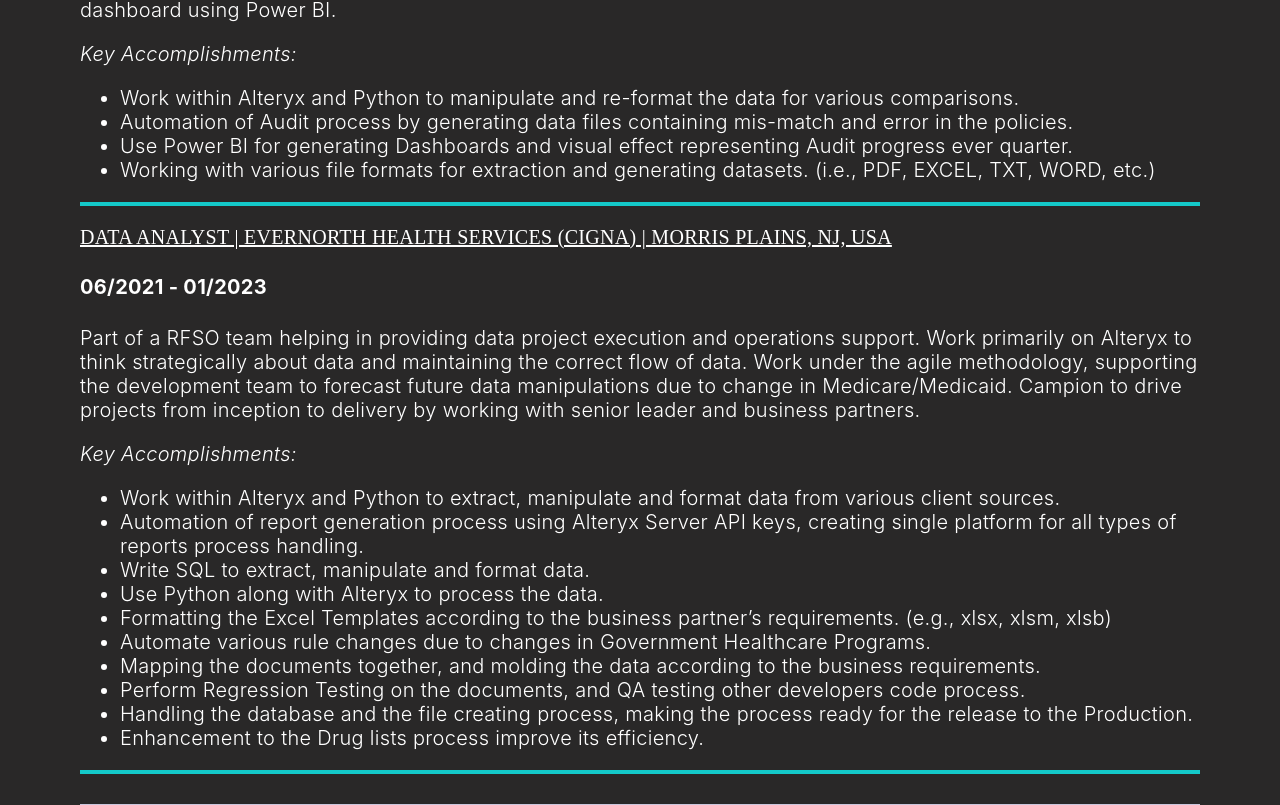
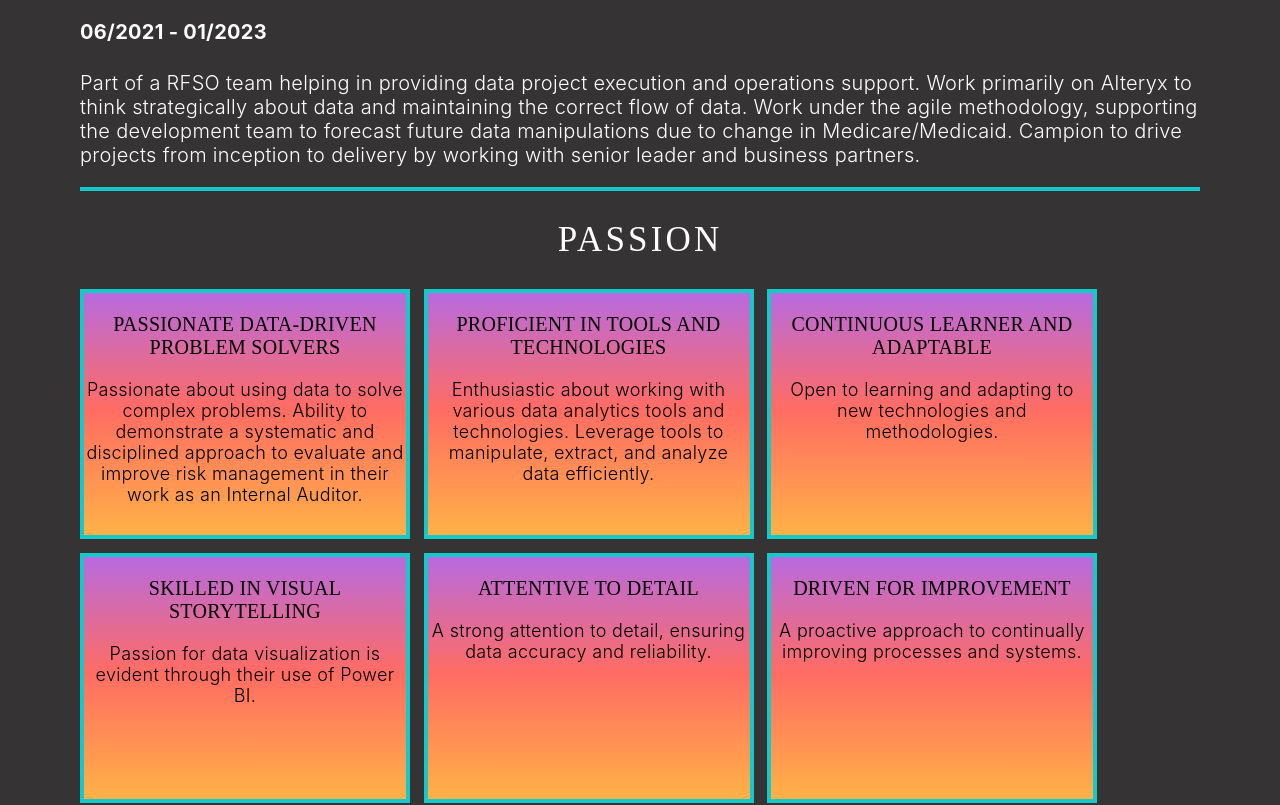
Before and after one commit to ravipatel0113/IS601-Individual-Project, a Next.js app: page /posts/about-me in a window 1280 px wide. Shown: the part 1160-1965 px from the top of the page. Built offline with nearby package versions, Linux system fonts and the light colour scheme.

Commit message:
Update Passion Section

```diff
--- a/pages/index.js
+++ b/pages/index.js
@@ -39,6 +39,8 @@
                 <Image
                   class= {mainStyles.heroimage}
                   src= "/images/profile.jpg"
+                  alt="Profile Picture"
+                  priority='True'
                   width= {394}
                   height= {394}/>
           </div>
--- a/pages/posts/about-me.js
+++ b/pages/posts/about-me.js
@@ -30,7 +30,7 @@
 
     </Head>
     <main>
-      <h1 className= {aboutStyle.h1_about}>About Me</h1>
+      {/* <h1 className= {aboutStyle.h1_about}>About Me</h1> */}
       <section>
             <h2 className= {aboutStyle.h2}>Skills</h2>
             <div className= {aboutStyle.skills}>
@@ -60,16 +60,11 @@
                   <div className= {aboutStyle.desc}>
                         <h4> 03/2023 - Present </h4>
 
-                        <p> Part of an Internal Audit to bring a systematic, disciplined approach to evaluate and improve the effectiveness of risk management. Work primarily on Alteryx for understanding the dataset supporting the auditors review the policies and rules efficiently. Work with the independent team reporting directly to the board of committee. Act as a third line of defense. Further reviewing the dataset quarterly and projecting the result in the form of visualization, creating dashboard using Power BI. </p>
-
-                        <i> Key Accomplishments: </i>
-
-                        <ul>
-                        <li> Work within Alteryx and Python to manipulate and re-format the data for various comparisons. </li>
-                        <li> Automation of Audit process by generating data files containing mis-match and error in the policies. </li>
-                        <li> Use Power BI for generating Dashboards and visual effect representing Audit progress ever quarter. </li>
-                        <li> Working with various file formats for extraction and generating datasets. (i.e., PDF, EXCEL, TXT, WORD, etc.) </li>
-                        </ul>
+                        <p> Part of an Internal Audit to bring a systematic, disciplined approach to evaluate and improve the effectiveness of risk management.
+                              Work primarily on Alteryx for understanding the dataset supporting the auditors review the policies and rules efficiently.
+                              Work with the independent team reporting directly to the board of committee.
+                              Act as a third line of defense.
+                              Further reviewing the dataset quarterly and projecting the result in the form of visualization, creating dashboard using Power BI. </p>
                   </div>
             </article>
             <article>
@@ -78,26 +73,73 @@
                   <div className= {aboutStyle.desc}>
                         <h4> 06/2021 - 01/2023 </h4>
 
-                        <p> Part of a RFSO team helping in providing data project execution and operations support. Work primarily on Alteryx to think strategically about data and maintaining the correct flow of data. Work under the agile methodology, supporting the development team to forecast future data manipulations due to change in Medicare/Medicaid. Campion to drive projects from inception to delivery by working with senior leader and business partners.</p>
-
-                        <i> Key Accomplishments:</i>
-
-                        <ul>
-                        <li> Work within Alteryx and Python to extract, manipulate and format data from various client sources. </li>
-                        <li> Automation of report generation process using Alteryx Server API keys, creating single platform for all types of reports process handling. </li>
-                        <li> Write SQL to extract, manipulate and format data. </li>
-                        <li> Use Python along with Alteryx to process the data. </li>
-                        <li> Formatting the Excel Templates according to the business partner’s requirements. (e.g., xlsx, xlsm, xlsb) </li>
-                        <li> Automate various rule changes due to changes in Government Healthcare Programs. </li>
-                        <li> Mapping the documents together, and molding the data according to the business requirements. </li>
-                        <li> Perform Regression Testing on the documents, and QA testing other developers code process. </li>
-                        <li> Handling the database and the file creating process, making the process ready for the release to the Production. </li>
-                        <li> Enhancement to the Drug lists process improve its efficiency. </li>
-                        </ul>
+                        <p> Part of a RFSO team helping in providing data project execution and operations support.
+                              Work primarily on Alteryx to think strategically about data and maintaining the correct flow of data.
+                              Work under the agile methodology, supporting the development team to forecast future data manipulations due to change in Medicare/Medicaid.
+                              Campion to drive projects from inception to delivery by working with senior leader and business partners.</p>
                   </div>
                 </article>
       </section>
+      <section>
+            <h2 className= {aboutStyle.h2}>Passion</h2>
+            <div className= {aboutStyle.passion}>
+                  <div className= {aboutStyle.passionDesc}>
+                        <h3 className= {aboutStyle.passionTitle}>
+                              Passionate Data-Driven Problem Solvers
+                        </h3>
+                        <p>Passionate about using data to solve complex problems.
+                              Ability to demonstrate a systematic and disciplined approach to evaluate and improve risk management in their work as an Internal Auditor.</p>
+                  </div>
 
+
+                  <div className= {aboutStyle.passionDesc}>
+                        <h3 className= {aboutStyle.passionTitle}>
+                              Proficient in Tools and Technologies
+                        </h3>
+                        <p>Enthusiastic about working with various data analytics tools and technologies. Leverage tools to manipulate, extract, and analyze data efficiently.</p>
+                  </div>
+
+
+                  <div className= {aboutStyle.passionDesc}>
+                        <h3 className= {aboutStyle.passionTitle}>
+                              Continuous Learner and Adaptable
+                        </h3>
+                        <p>Open to learning and adapting to new technologies and methodologies.</p>
+                  </div>
+
+
+                  <div className= {aboutStyle.passionDesc}>
+                        <h3 className= {aboutStyle.passionTitle}>
+                              Skilled in Visual Storytelling
+                        </h3>
+                        <p>Passion for data visualization is evident through their use of Power BI.</p>
+                  </div>
+
+
+                  <div className= {aboutStyle.passionDesc}>
+                        <h3 className= {aboutStyle.passionTitle}>
+                              Attentive to Detail
+                        </h3>
+                        <p>A strong attention to detail, ensuring data accuracy and reliability.</p>
+                  </div>
+
+
+                  <div className= {aboutStyle.passionDesc}>
+                        <h3 className= {aboutStyle.passionTitle}>
+                              Driven for Improvement
+                        </h3>
+                        <p>A proactive approach to continually improving processes and systems.</p>
+                  </div>
+
+
+                  <div className= {aboutStyle.passionDesc}>
+                        <h3 className= {aboutStyle.passionTitle}>
+                              Collaborative Team Player
+                        </h3>
+                        <p>Work effectively within teams to achieve common goals.</p>
+                  </div>
+            </div>
+      </section>
     </main>
     </>
     );
--- a/pages/posts/education.js
+++ b/pages/posts/education.js
@@ -23,10 +23,6 @@
       <link rel="icon" href="/favicon.ico" />
     </Head>
     <main>
-        <section>
-            <h2 className= {educationStyle.h2}>Passion</h2>
-
-        </section>
         <section>
                 <h2 className= {educationStyle.h2}>Education</h2>
                 <article>
--- a/styles/about.module.css
+++ b/styles/about.module.css
@@ -63,3 +63,48 @@
     letter-spacing: 0.3px;
     border-bottom: 4px solid #14C9C9;
 }
+
+.passionTitle{
+    color: #000;
+    font-family: Poppins;
+    font-size: 20px;
+    font-style: normal;
+    font-weight: 300;
+    line-height: normal;
+    letter-spacing: 0.3px;
+    text-transform: uppercase;
+}
+
+.passionDesc{
+    color: #000;
+    text-align: center;
+    font-style: normal;
+    font-weight: 300;
+    line-height: normal;
+    letter-spacing: 0.3px;
+    height: 250px;
+    width: 330px;
+    background: linear-gradient(360deg, #FFB147 0%, #FF6C63 52.03%, #B86ADF 100%);
+    border: 4px solid #14C9C9;
+}
+
+.passion{
+    /* display: flex;
+    flex-direction: row; */
+    display: inline-flex;
+    /* Apply Grid layout */
+    /* grid-template-columns: repeat(auto-fit, minmax(150px, 1fr)); */
+    /* Create as many columns as fit into the container */
+    gap: calc(.5 * 1.5rem);
+    /* Add space between grid items */
+    /* margin-bottom: 1rem; */
+    /* Add space below the list */
+    align-items: center;
+    justify-items: center;
+    flex-wrap: wrap;
+    /* font-size: 30px; */
+
+    /* border-bottom: 4px solid #14C9C9; */
+
+
+}
--- a/styles/global.css
+++ b/styles/global.css
@@ -7,7 +7,7 @@
   line-height: 1.6;
   font-size: 18px;
   /* background: linear-gradient(204deg, #53cf83 0%,  #6a7cdf 100%); */
-  background: #292828;
+  background: #353333;
 }
 
 * {
```
